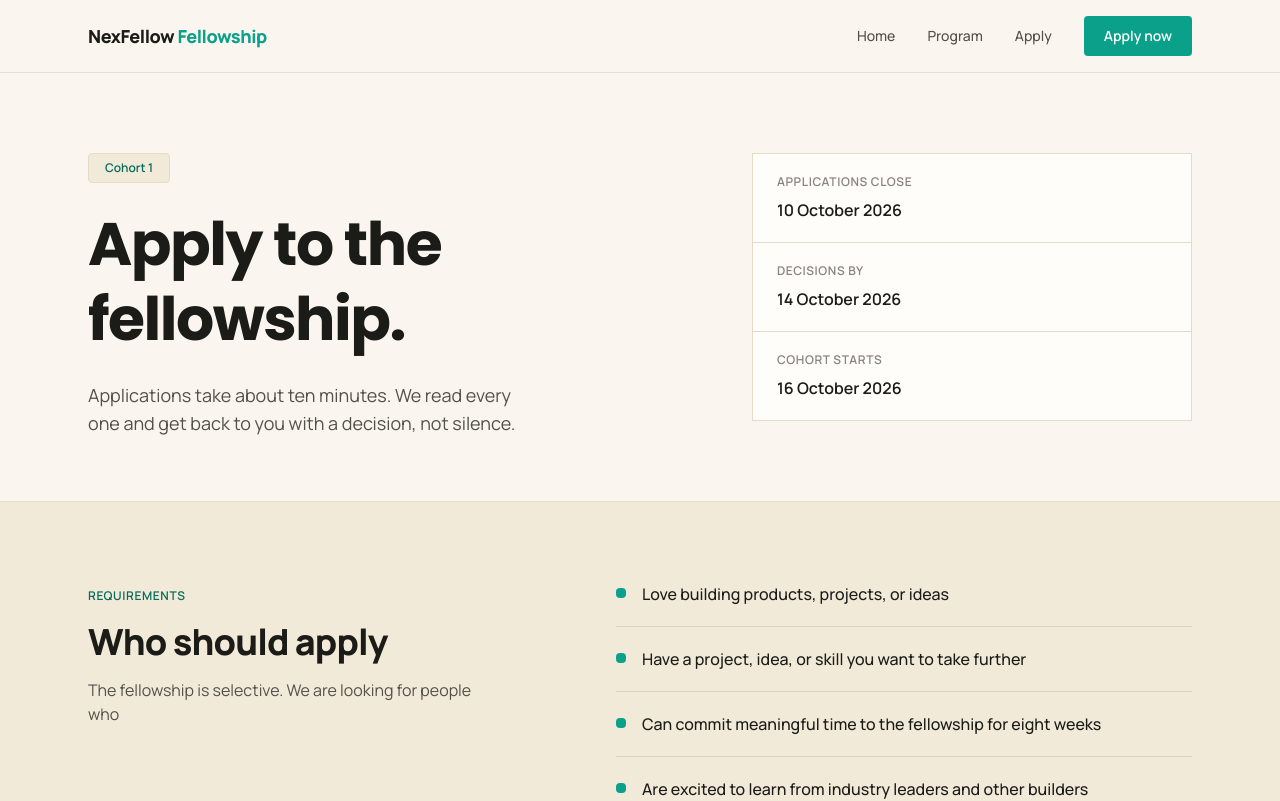
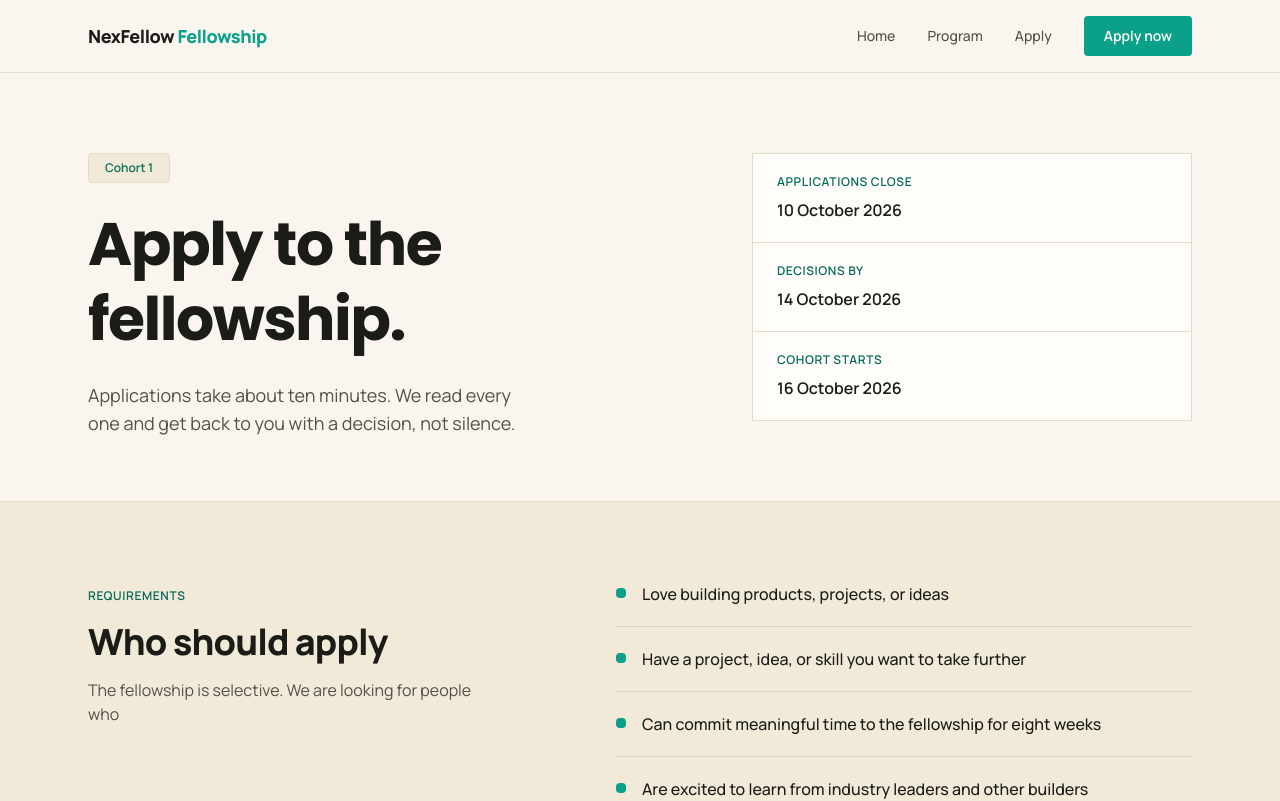
Before and after one commit to open-source-connect-01/Fellowship-NexFellow, a Next.js app: page /apply in a window 1280 px wide. Shown: the top 801 px of the page. Built offline with nearby package versions, Linux system fonts and the light colour scheme.

Commit message:
refactor: update text color for detail labels in ApplyHero component for better visibility

```diff
--- a/src/components/ApplyHero.tsx
+++ b/src/components/ApplyHero.tsx
@@ -29,7 +29,7 @@ export default function ApplyHero() {
           <dl className="divide-y divide-cream-darker border border-cream-darker bg-white-warm">
             {details.map((detail) => (
               <div key={detail.label} className="px-6 py-5">
-                <dt className="text-xs font-semibold uppercase tracking-wider text-ink-soft/70">
+                <dt className="text-xs font-semibold uppercase tracking-wider text-teal-dark">
                   {detail.label}
                 </dt>
                 <dd className="mt-2 text-base font-semibold text-ink">
```
